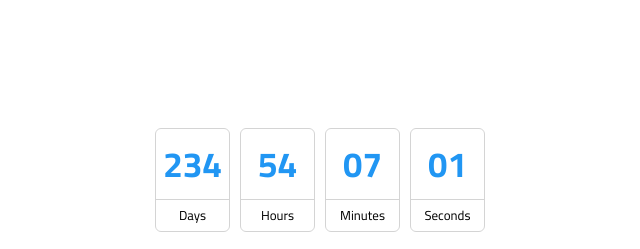
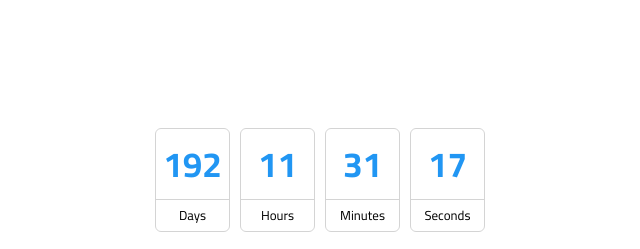
Before and after one commit to Amr-Safwat/amr, a plain HTML site: page index.html in a window 1280 px wide. Shown: the part 9340-9589 px from the top of the page, 545-1185 px from the left. Drawn offline with Linux system fonts and the light colour scheme.

Commit message:
Added some Modifiers

```diff
--- a/css/style.css
+++ b/css/style.css
@@ -1596,6 +1596,7 @@ ul {
   font-size: 50px;
   font-weight: bold;
   margin: 10px 0;
+  transition: 5s;
 }
 
 .stats .box .name {
--- a/main.js
+++ b/main.js
@@ -8,11 +8,47 @@ link.onclick = () => {
 let skillsSection = document.querySelector('.our-skills');
 let progs = document.querySelectorAll('.progress-bar');
 
+let statsSection = document.querySelector('.stats');
+let numbers = document.querySelectorAll('.number');
+
 window.onscroll = function () {
   if(window.scrollY >= skillsSection.offsetTop) {
     progs.forEach((prog)=>{
       prog.style.width = prog.dataset.width;
+    });
+  }
+  // Awesome Section
+  if(window.scrollY >= statsSection.offsetTop) {
+    numbers.forEach((number)=>{
+      // number.innerHTML = number.dataset.goal;
+      number.innerHTML++;
     })
+
   }
+  // Awesome Section
 }
 // Skills Section
+// Events Section
+let spans = document.querySelectorAll('.unit span:first-of-type');
+
+let countDown = new Date('Oct 1 2023 23:59:59').getTime() ;
+let counter = setInterval(() => {
+  let dateNow = new Date();
+
+  let dateDiff = countDown - dateNow;
+
+  let days = Math.floor(dateDiff / (1000*60*60*24));
+
+  let hours = Math.floor(dateDiff % (1000*60*60*24)/(1000*60*60));
+
+  let minutes = Math.floor(dateDiff % (1000*60*60)/(1000*60));
+
+  let seconds = Math.floor(dateDiff % (1000*60)/(1000));
+
+  spans[0].innerHTML = days;
+  spans[1].innerHTML = hours;
+  spans[2].innerHTML = minutes;
+  spans[3].innerHTML = seconds;
+  console.log(hours);
+}, 1000);
+// Events Section
```
